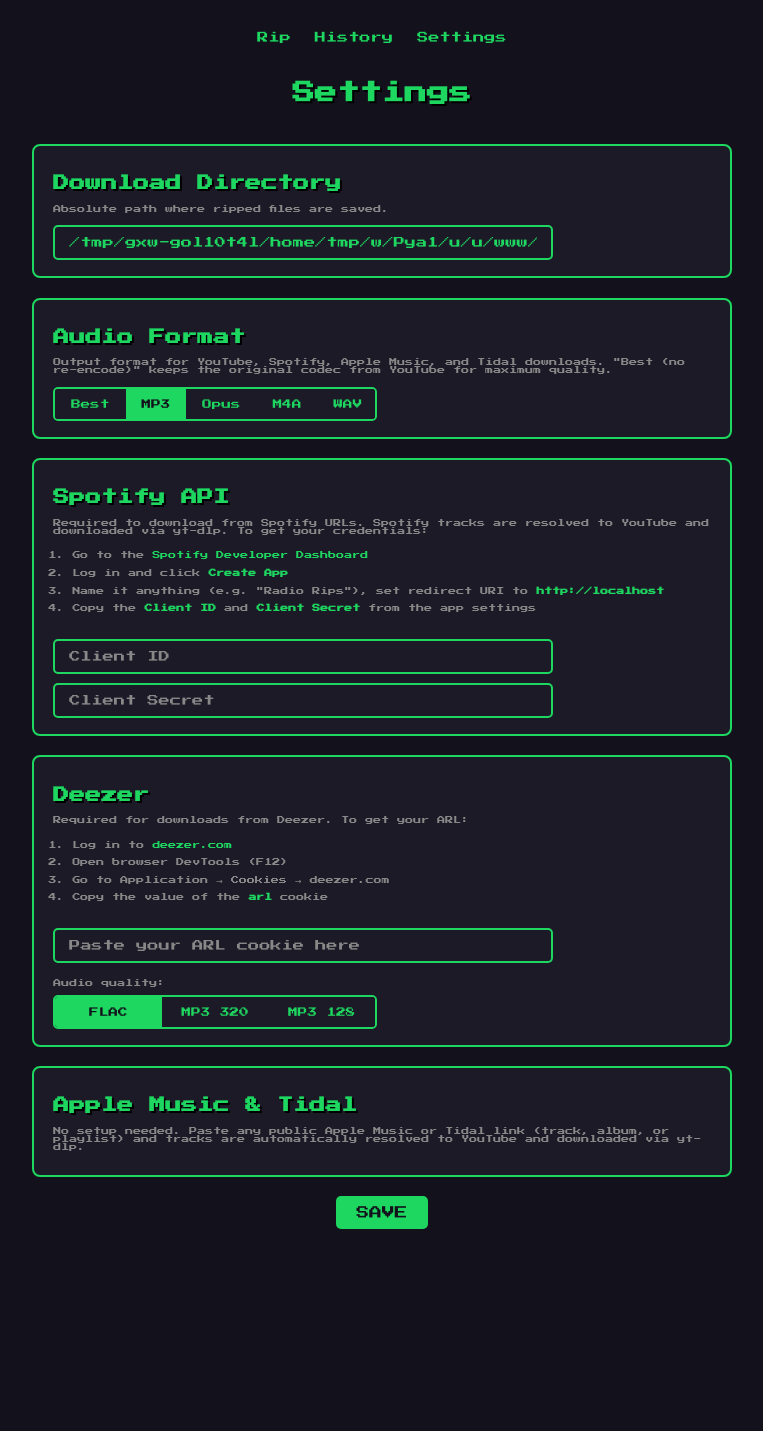
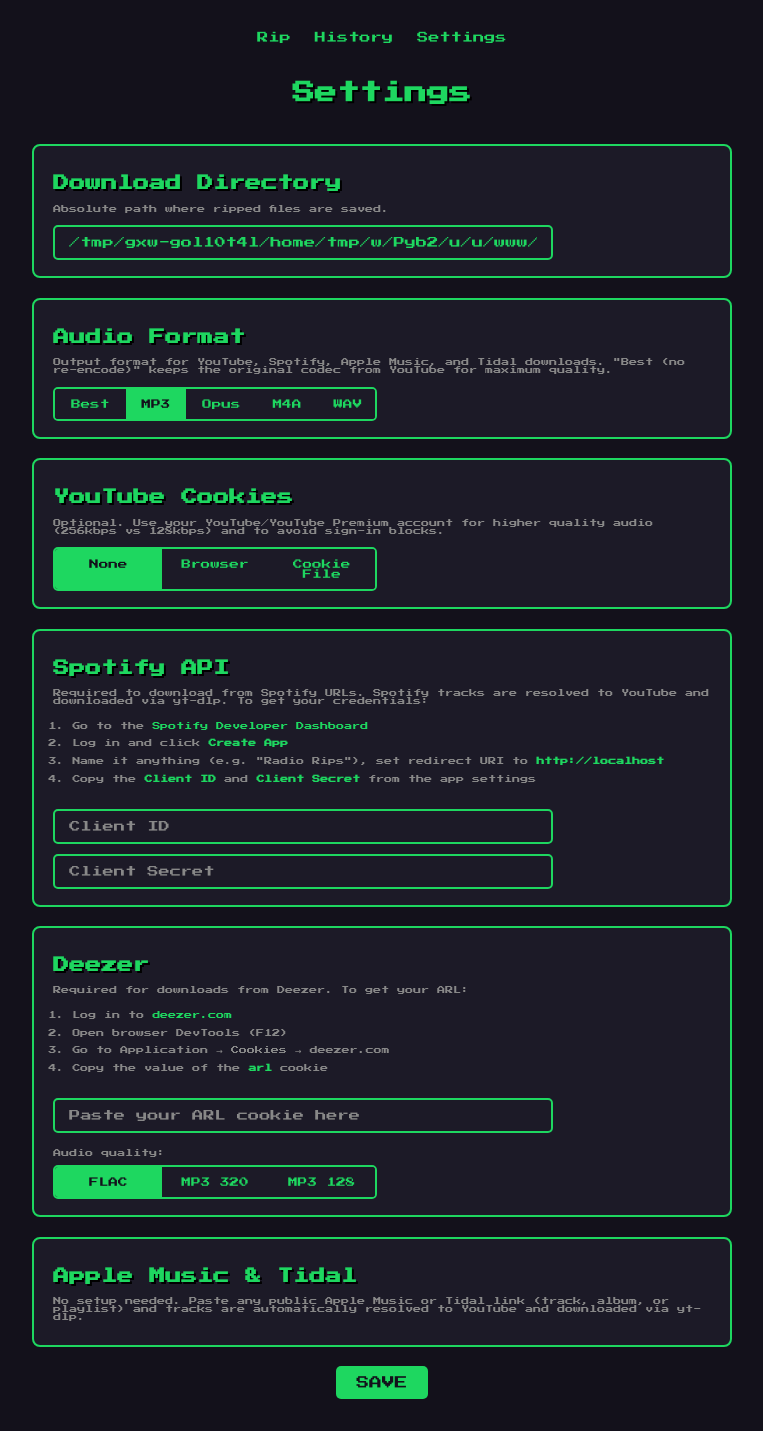
Before and after one commit to jpgamboa/radio-rips, a Flask app: page /settings in a window 1280 px wide. Shown: the whole page, without its empty margins (258-1021 px from the left). Before the commit the page ends 1229 px from the top, so only its background shows below. Run offline with Flask 3, Linux system fonts and the light colour scheme; data that the repository does not hold is empty.

Commit message:
Add YouTube cookie authentication setting
New setting in Settings page to use YouTube Premium cookies for higher
quality audio (256kbps) and fewer sign-in blocks. Two options:
- Browser: auto-extract cookies from Chrome, Firefox, Brave, or Edge
- Cookie file: point to a Netscape-format cookies.txt file

Cookies are passed to all yt-dlp commands (direct and playlist downloads).

Co-Authored-By: Claude Opus 4.6 <noreply@anthropic.com>

```diff
--- a/radio_rips/app.py
+++ b/radio_rips/app.py
@@ -157,15 +157,28 @@ def _ytdlp_audio_args() -> list[str]:
     """Return yt-dlp flags for the configured audio format."""
     fmt = _get_setting("ytdlp_format") or "mp3"
     if fmt == "best":
-        # Keep original codec, no re-encoding
         return ["-x"]
     return ["-x", "--audio-format", fmt, "--audio-quality", "0"]
+
+
+def _ytdlp_cookie_args() -> list[str]:
+    """Return yt-dlp flags for cookie authentication."""
+    cookie_method = _get_setting("ytdlp_cookie_method") or "none"
+    if cookie_method == "browser":
+        browser = _get_setting("ytdlp_cookie_browser") or "chrome"
+        return ["--cookies-from-browser", browser]
+    elif cookie_method == "file":
+        cookie_file = _get_setting("ytdlp_cookie_file")
+        if cookie_file and os.path.isfile(cookie_file):
+            return ["--cookies", cookie_file]
+    return []
 
 
 def _run_ytdlp(job_id: str, url: str, out_dir: str):
     """Download via yt-dlp (direct YouTube/SoundCloud/etc)."""
     cmd = [_find_bin("yt-dlp")]
     cmd += _ytdlp_audio_args()
+    cmd += _ytdlp_cookie_args()
     cmd += [
         "--newline",
         "-o", os.path.join(out_dir, "%(title)s.%(ext)s"),
@@ -407,7 +420,7 @@ def _run_playlist(job_id: str, url: str, out_dir: str, source: str):
             pct = int((i - 1) / total * 100)
             _set_progress(job_id, pct, f"[{i}/{total}] {query}")
 
-            cmd = [ytdlp] + _ytdlp_audio_args() + [
+            cmd = [ytdlp] + _ytdlp_audio_args() + _ytdlp_cookie_args() + [
                 "--newline",
                 "--match-filter", "duration<600",
                 "--max-downloads", "1",
@@ -635,6 +648,9 @@ def settings():
         spotify_client_id=_get_setting("spotify_client_id"),
         spotify_client_secret=_get_setting("spotify_client_secret"),
         ytdlp_format=_get_setting("ytdlp_format") or "mp3",
+        ytdlp_cookie_method=_get_setting("ytdlp_cookie_method") or "none",
+        ytdlp_cookie_browser=_get_setting("ytdlp_cookie_browser") or "chrome",
+        ytdlp_cookie_file=_get_setting("ytdlp_cookie_file"),
         deezer_arl=_get_setting("deezer_arl") or config.DEEZER_ARL,
         deezer_quality=_get_setting("deezer_quality") or "flac",
     )
@@ -654,9 +670,16 @@ def settings_save():
 
     ytdlp_format = request.form.get("ytdlp_format", "mp3").strip()
 
+    ytdlp_cookie_method = request.form.get("ytdlp_cookie_method", "none").strip()
+    ytdlp_cookie_browser = request.form.get("ytdlp_cookie_browser", "chrome").strip()
+    ytdlp_cookie_file = request.form.get("ytdlp_cookie_file", "").strip()
+
     _set_setting("spotify_client_id", spotify_client_id)
     _set_setting("spotify_client_secret", spotify_client_secret)
     _set_setting("ytdlp_format", ytdlp_format)
+    _set_setting("ytdlp_cookie_method", ytdlp_cookie_method)
+    _set_setting("ytdlp_cookie_browser", ytdlp_cookie_browser)
+    _set_setting("ytdlp_cookie_file", ytdlp_cookie_file)
     _set_setting("deezer_arl", deezer_arl)
     _set_setting("deezer_quality", deezer_quality)
 
--- a/radio_rips/templates/settings.html
+++ b/radio_rips/templates/settings.html
@@ -31,6 +31,49 @@
             <label for="af-m4a">M4A</label>
             <input type="radio" name="ytdlp_format" value="wav" id="af-wav" {{ 'checked' if ytdlp_format == 'wav' }}>
             <label for="af-wav">WAV</label>
+        </div>
+    </div>
+
+    <div class="card">
+        <h2>YouTube Cookies</h2>
+        <p style="color:var(--muted); margin-bottom:0.8rem;">
+            Optional. Use your YouTube/YouTube Premium account for higher quality audio
+            (256kbps vs 128kbps) and to avoid sign-in blocks.
+        </p>
+
+        <div class="quality-toggle">
+            <input type="radio" name="ytdlp_cookie_method" value="none" id="ck-none" {{ 'checked' if ytdlp_cookie_method == 'none' }}>
+            <label for="ck-none">None</label>
+            <input type="radio" name="ytdlp_cookie_method" value="browser" id="ck-browser" {{ 'checked' if ytdlp_cookie_method == 'browser' }}>
+            <label for="ck-browser">Browser</label>
+            <input type="radio" name="ytdlp_cookie_method" value="file" id="ck-file" {{ 'checked' if ytdlp_cookie_method == 'file' }}>
+            <label for="ck-file">Cookie File</label>
+        </div>
+
+        <div id="cookie-browser-opts" style="margin-top:0.8rem; {{ 'display:none;' if ytdlp_cookie_method != 'browser' }}">
+            <p style="color:var(--muted); margin-bottom:0.5rem;">Pull cookies from:</p>
+            <div class="quality-toggle">
+                <input type="radio" name="ytdlp_cookie_browser" value="chrome" id="cb-chrome" {{ 'checked' if ytdlp_cookie_browser == 'chrome' }}>
+                <label for="cb-chrome">Chrome</label>
+                <input type="radio" name="ytdlp_cookie_browser" value="firefox" id="cb-firefox" {{ 'checked' if ytdlp_cookie_browser == 'firefox' }}>
+                <label for="cb-firefox">Firefox</label>
+                <input type="radio" name="ytdlp_cookie_browser" value="brave" id="cb-brave" {{ 'checked' if ytdlp_cookie_browser == 'brave' }}>
+                <label for="cb-brave">Brave</label>
+                <input type="radio" name="ytdlp_cookie_browser" value="edge" id="cb-edge" {{ 'checked' if ytdlp_cookie_browser == 'edge' }}>
+                <label for="cb-edge">Edge</label>
+            </div>
+            <p style="color:var(--muted); margin-top:0.5rem; font-size:0.45rem;">
+                Make sure you're logged into YouTube in this browser.
+            </p>
+        </div>
+
+        <div id="cookie-file-opts" style="margin-top:0.8rem; {{ 'display:none;' if ytdlp_cookie_method != 'file' }}">
+            <p style="color:var(--muted); margin-bottom:0.5rem;">
+                Path to a Netscape-format cookies.txt file.
+                Export with a browser extension like "Get cookies.txt LOCALLY".
+            </p>
+            <input type="text" name="ytdlp_cookie_file" value="{{ ytdlp_cookie_file or '' }}"
+                   placeholder="/path/to/cookies.txt" autocomplete="off" spellcheck="false">
         </div>
     </div>
 
@@ -89,3 +132,14 @@
     <button type="submit">Save</button>
 </form>
 {% endblock %}
+
+{% block scripts %}
+<script>
+document.querySelectorAll('input[name="ytdlp_cookie_method"]').forEach(r => {
+    r.addEventListener('change', () => {
+        document.getElementById('cookie-browser-opts').style.display = r.value === 'browser' ? '' : 'none';
+        document.getElementById('cookie-file-opts').style.display = r.value === 'file' ? '' : 'none';
+    });
+});
+</script>
+{% endblock %}
```
